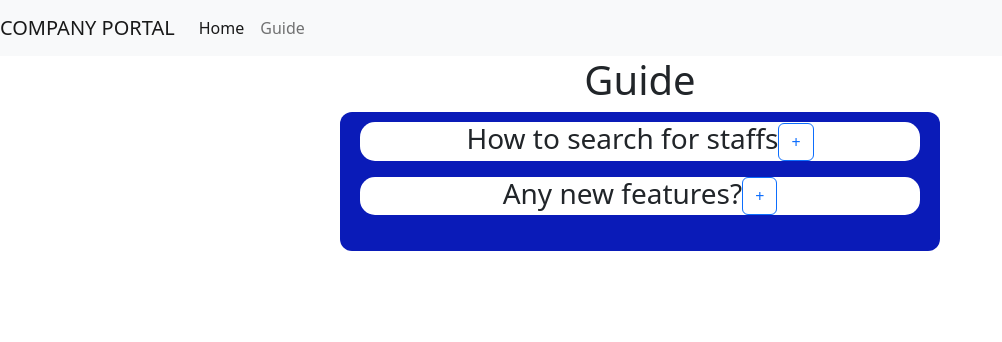
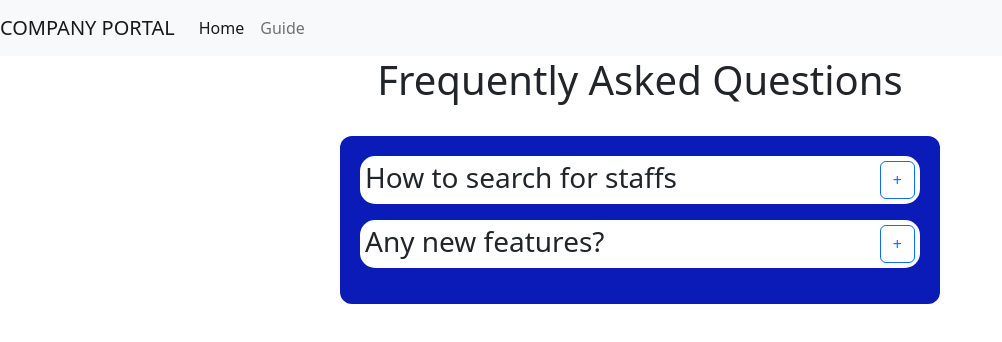
Before and after one commit to longlilom87/staffmanagement, a React (Create React App) app: page /guide in a window 1280 px wide. Shown: the top 342 px of the page, without its empty margins (0-1002 px from the left). Built offline with nearby package versions, Linux system fonts and the light colour scheme.

Commit message:
changed css

```diff
--- a/src/components/Guide.js
+++ b/src/components/Guide.js
@@ -17,10 +17,10 @@ export default function Guide(){
 
       ];
     return <>
-    <h1> Guide </h1>
+    <h1> Frequently Asked Questions </h1>
+    <br></br>
     <div className="bigContainer">
         {questions.map((question)=> <Question className="item" item={question}/>)}
-
     </div>
     </>
 }
--- a/src/components/Question.js
+++ b/src/components/Question.js
@@ -5,7 +5,13 @@ export default function Question(props){
     console.log(item)
     return <>
     <div className="question">
-    <h3>{item.q}
+    <h3 style={
+        {
+            display: 'flex',
+            justifyContent: 'space-between',
+            padding: "5px"
+        }
+    }>{item.q}
     <button className="btn btn-outline-primary" onClick={()=>setOpen(!isOpen)}>{isOpen? "-":"+"}</button></h3>
    <p>{isOpen && item.a}</p>
     </div>
--- a/src/components/question.css
+++ b/src/components/question.css
@@ -1,13 +1,11 @@
 .bigContainer{
-    background-color: rgb(10, 27, 184);
+background-color: rgb(10, 27, 184);
   max-width: 600px;
-  padding: 10px 20px 20px;
+  padding: 20px;
   border-radius: 12px;
   margin: 0 auto;
 }
 .question{
     background-color: white;
     border-radius: 15px;
-    padding: 0 20px;
-    margin-top: 0px;
 }
```
